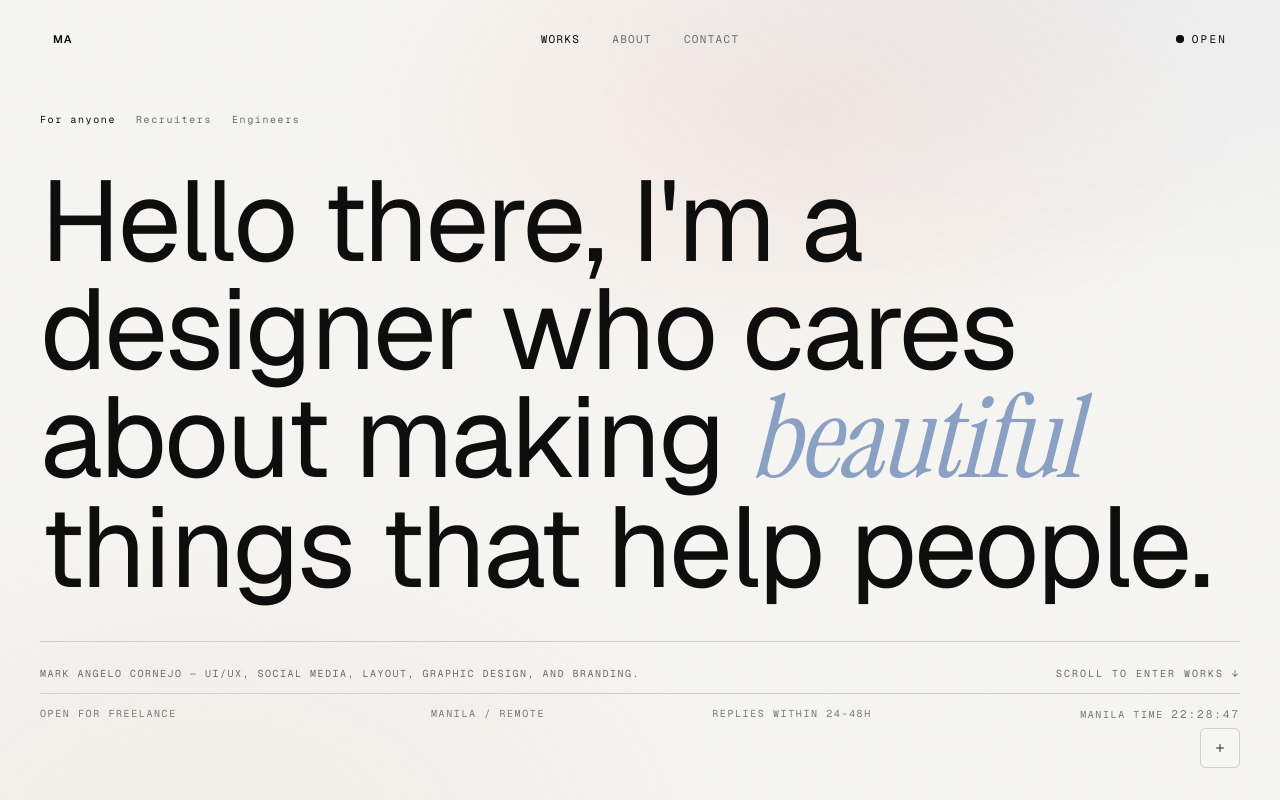
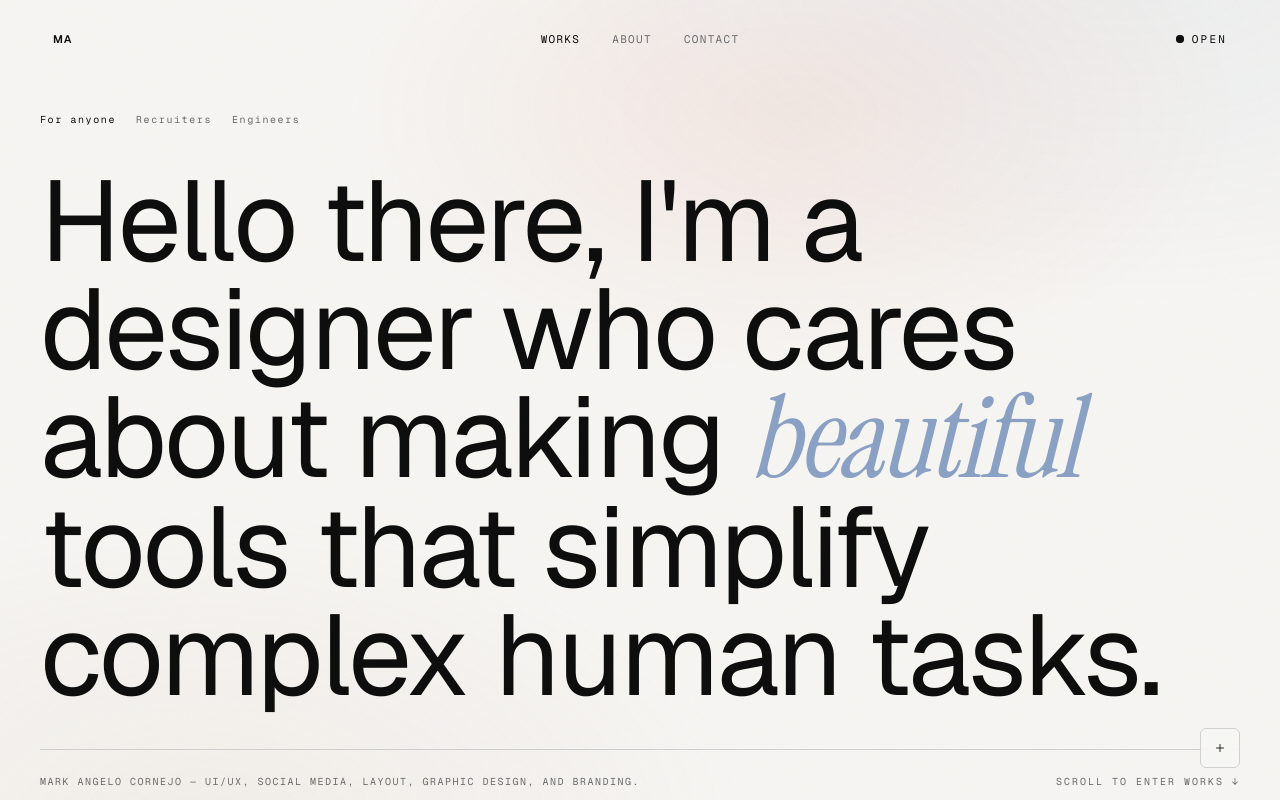
Before and after one commit to iSlowxz/creativeportfolio, a Next.js app: page / in a window 1280 px wide. Shown: the top 800 px of the page. Built offline with nearby package versions, Linux system fonts and the light colour scheme.

Commit message:
Refactor Hero component to consolidate audience text into a single dynamic statement, enhancing clarity and emphasizing technical fluency while maintaining engagement.

```diff
--- a/src/components/hero.tsx
+++ b/src/components/hero.tsx
@@ -16,10 +16,8 @@ export function Hero() {
     {
       label: "For anyone",
       lines: [
-        [{ text: "Hello there, I'm a" }],
-        [{ text: "designer who cares" }],
-        [{ text: "about making " }, { text: "beautiful", accent: true }],
-        [{ text: "things that help people." }],
+        [{ text: "Hello there, I'm a designer who cares about making " }, { text: "beautiful", accent: true }],
+        [{ text: "tools that simplify complex human tasks." }],
       ],
     },
     {
@@ -34,9 +32,7 @@ export function Hero() {
     {
       label: "Engineers",
       lines: [
-        [{ text: "I’m " }, { text: "{highly_technical}", accent: true }],
-        [{ text: "and while (I'm ≠ engineer)" }],
-        [{ text: "I speak " }, { text: "\"fluent_logic\"", accent: true }, { text: " with you;" }],
+        [{ text: "I’m " }, { text: "{highly_technical}", accent: true }, { text: " and while (I'm ≠ engineer), I speak " }, { text: "\"fluent_logic\"", accent: true }, { text: " with you;" }],
         [{ text: "I built (this.site) from scratch using " }, { text: "[react]", accent: true }, { text: " + " }, { text: "[tailwind]", accent: true }, { text: "." }],
       ],
     },
```
